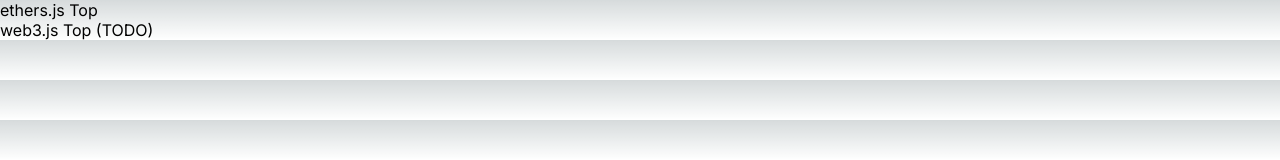
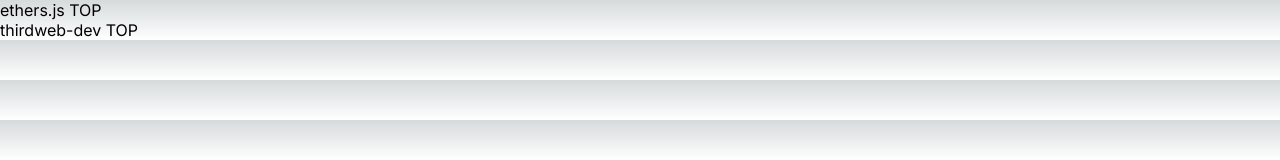
Before and after one commit to tayutaedomo/dapp-sandbox, a Next.js app in the folder packages/client/: page / in a window 1280 px wide. Shown: the top 160 px of the page. Built offline with nearby package versions, Linux system fonts and the light colour scheme.

Commit message:
Add thirdweb-dev Web3Button

```diff
--- a/packages/client/src/app/page.tsx
+++ b/packages/client/src/app/page.tsx
@@ -1,25 +1,25 @@
-'use client';
+"use client";
 
 import React from "react";
 import type { NextPage } from "next";
 
 import Link from "next/link";
 
-import styles from './page.module.css'
+import styles from "./page.module.css";
 
 const Home: NextPage = () => {
   return (
     <main className={styles.main}>
       <ul>
         <li>
-          <Link href="/ethers-js">ethers.js Top</Link>
+          <Link href="/ethers-js">ethers.js TOP</Link>
         </li>
         <li>
-          <Link href="/">web3.js Top (TODO)</Link>
+          <Link href="/thirdweb-dev">thirdweb-dev TOP</Link>
         </li>
       </ul>
     </main>
-  )
-}
+  );
+};
 
 export default Home;
--- a/packages/client/src/app/thirdweb-dev/layout.tsx
+++ b/packages/client/src/app/thirdweb-dev/layout.tsx
@@ -2,5 +2,5 @@
 import { ThirdwebProvider } from "@/components/ThirdwebProvider";
 
 export default function ThirdwebDevLayout({ children }: { children: React.ReactNode }) {
-  return <ThirdwebProvider>{children}</ThirdwebProvider>;
+  return <ThirdwebProvider activeChain="mumbai">{children}</ThirdwebProvider>;
 }
```
Also changed, not shown: packages/client/src/app/thirdweb-dev/page.tsx (+18 -1 lines).
